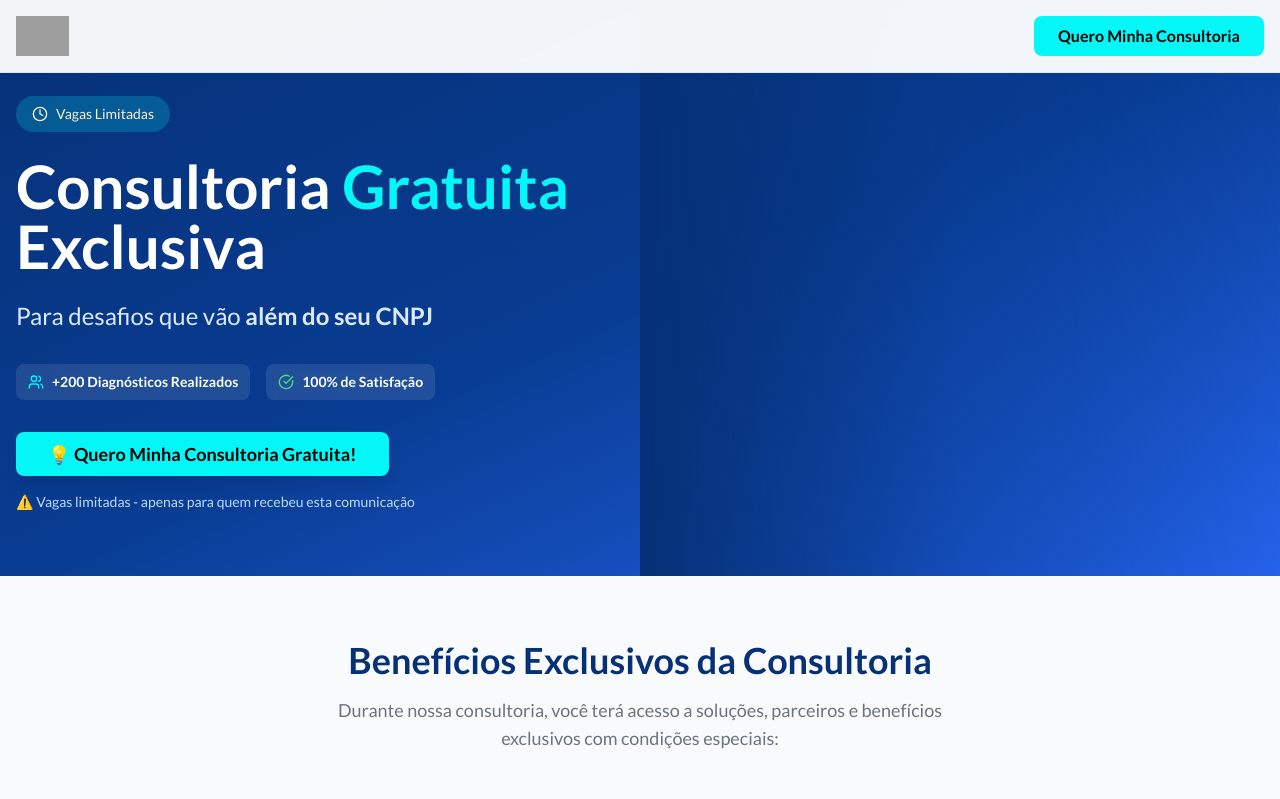
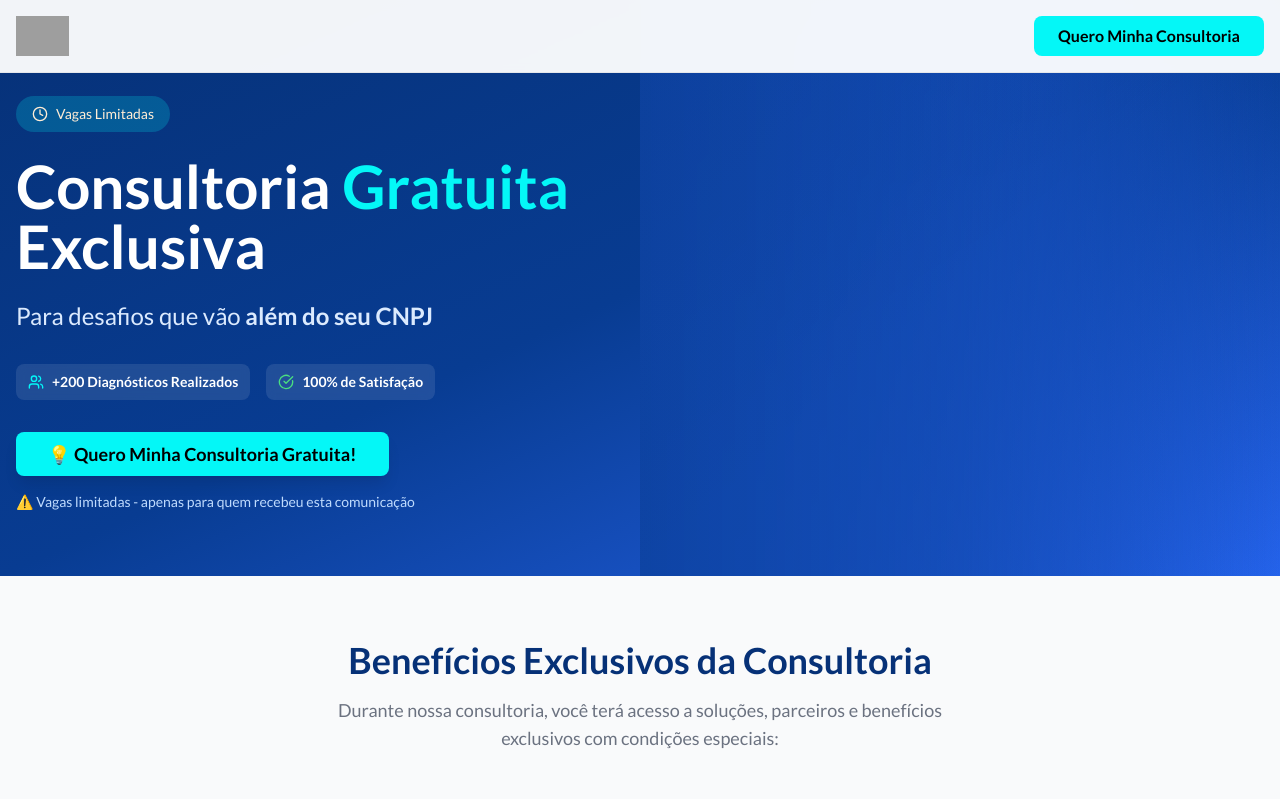
Before and after one commit to Caiobborges034/contabilizei-boost-landing, a React (Vite) app: page / in a window 1280 px wide. Shown: the top 799 px of the page. Built offline with nearby package versions, Linux system fonts and the light colour scheme; grey boxes are pictures that could not be loaded.

Commit message:
Fix: Improve HeroSection image transition
Adjusted the HeroSection image transition to ensure a smooth and fluid blend between the blue banner and the image, using the same blue tones for a seamless visual experience.

```diff
--- a/src/components/HeroSection.tsx
+++ b/src/components/HeroSection.tsx
@@ -77,10 +77,12 @@ const HeroSection = () => {
               alt="Casal feliz usando soluções da Contabilizei"
               className="w-full h-full object-cover animate-fade-in"
             />
-            {/* Gradiente suave usando os mesmos tons da página */}
-            <div className="absolute inset-0 bg-gradient-to-r from-contabilizei-blue via-contabilizei-blue-light/40 via-blue-600/20 to-transparent"></div>
-            {/* Overlay adicional para integração perfeita */}
-            <div className="absolute inset-0 bg-gradient-to-br from-contabilizei-blue/30 via-transparent to-transparent"></div>
+            {/* Gradiente principal - transição fluida da esquerda para direita */}
+            <div className="absolute inset-0 bg-gradient-to-r from-blue-600 via-blue-600/70 via-blue-500/40 via-blue-400/20 to-transparent"></div>
+            {/* Gradiente complementar para suavizar ainda mais */}
+            <div className="absolute inset-0 bg-gradient-to-r from-contabilizei-blue-light/80 via-contabilizei-blue-light/50 via-blue-500/30 via-blue-400/15 to-transparent"></div>
+            {/* Overlay sutil para harmonizar cores */}
+            <div className="absolute inset-0 bg-gradient-to-br from-contabilizei-blue/20 via-transparent to-transparent"></div>
           </div>
         </div>
       </section>
```
